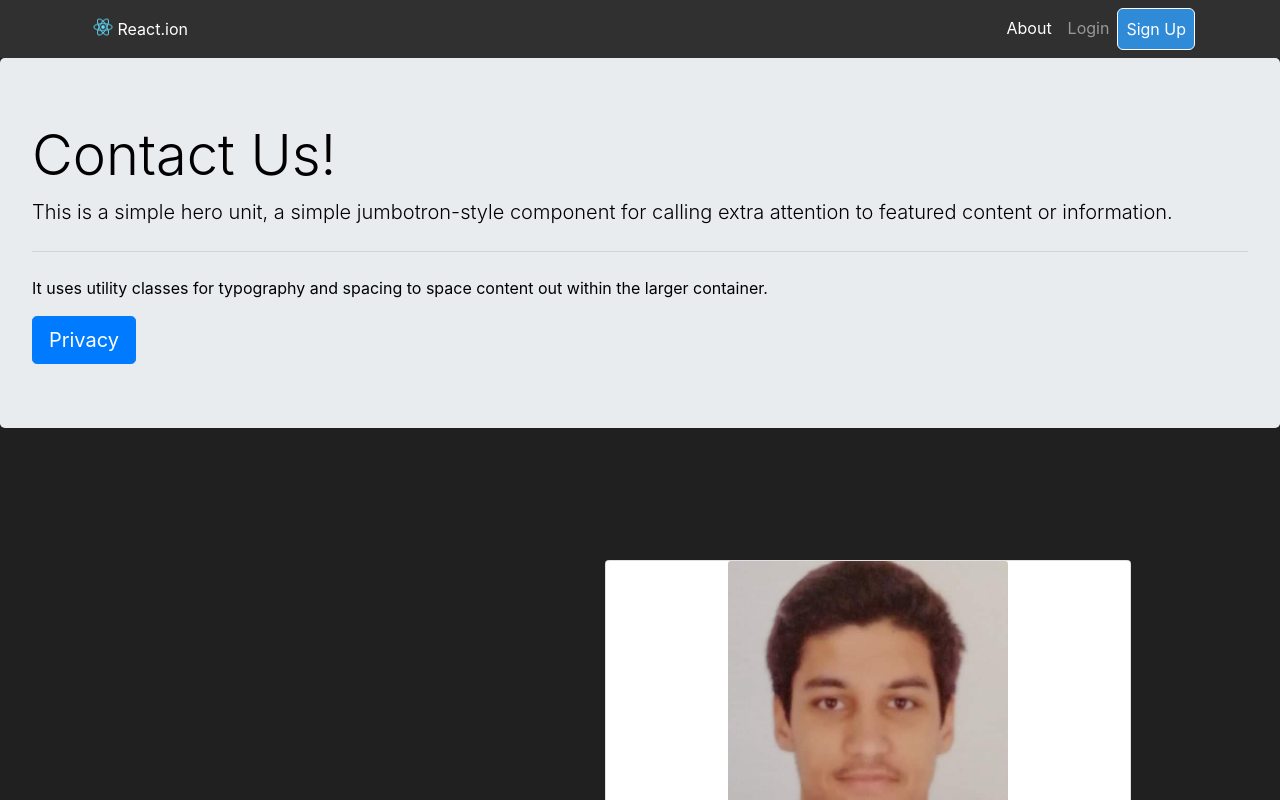
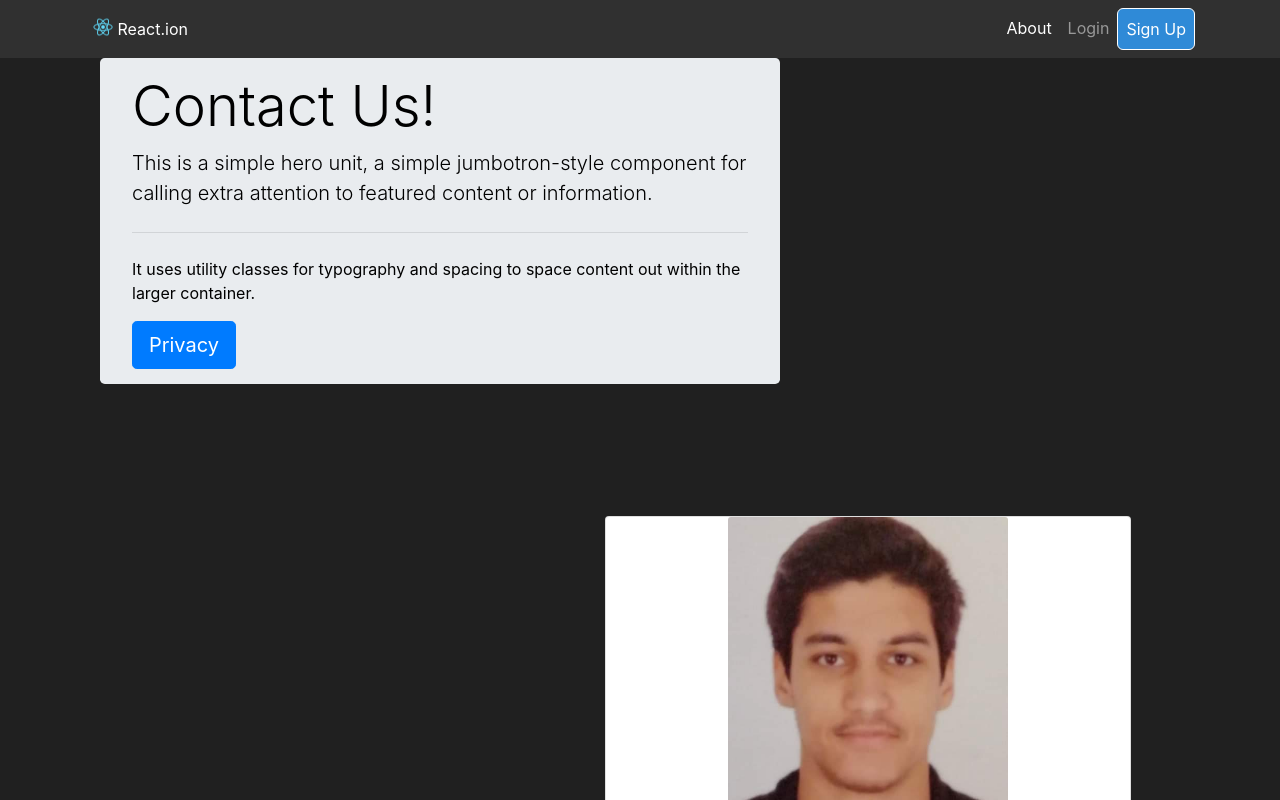
Before and after one commit to NoPalm0il/reaction-app, a React (Create React App) app: page /about in a window 1280 px wide. Shown: the top 800 px of the page. Built offline with nearby package versions, Linux system fonts and the light colour scheme.

Commit message:
updated about page

```diff
--- a/src/pages/about/About.js
+++ b/src/pages/about/About.js
@@ -7,7 +7,7 @@ class About extends Component {
   render() {
     return (
       <div className="About">
-        <div class="jumbotron">
+        <div class="jumbotron" style={{paddingTop:"15px", paddingBottom:"15px", marginRight:"500px", marginLeft:"100px", alignItems:"center"}}>
           <h1 class="display-4">Contact Us!</h1>
           <p class="lead">
             This is a simple hero unit, a simple jumbotron-style component for
@@ -22,7 +22,6 @@ class About extends Component {
             Privacy
           </a>
         </div>
-
         <CardDeck style={{ backgroundColor: "#202020", padding: "100px" }}>
           <Card
             style={{
```
